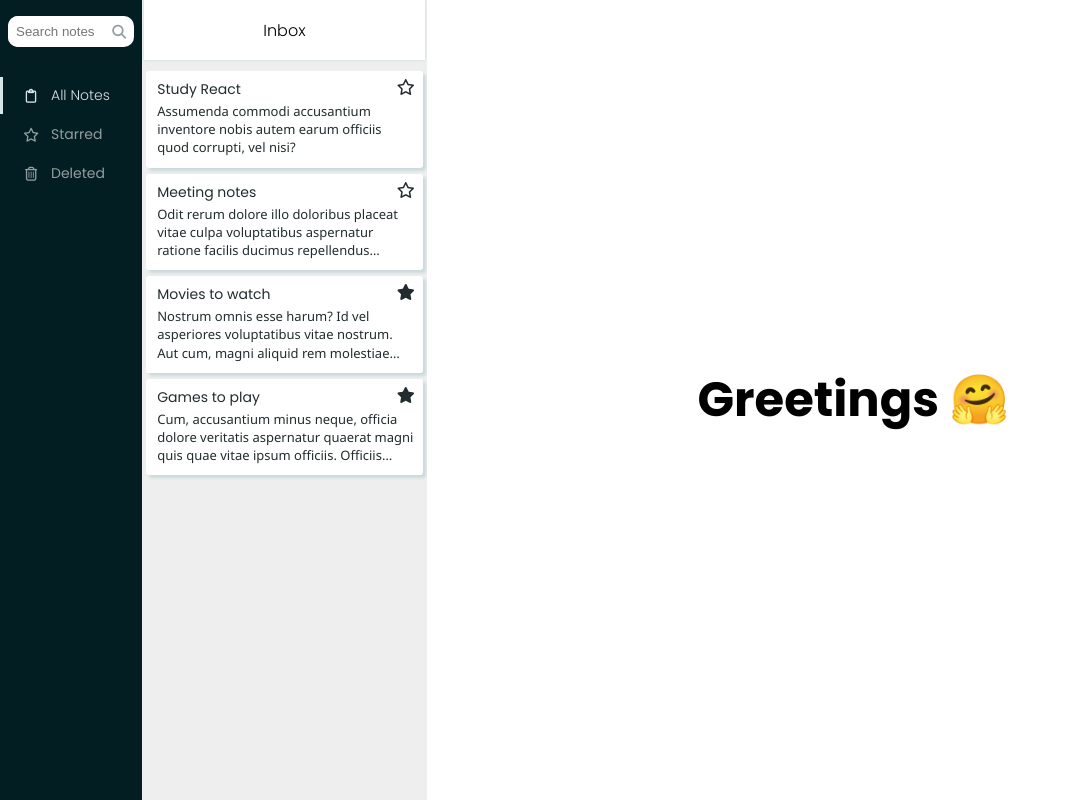
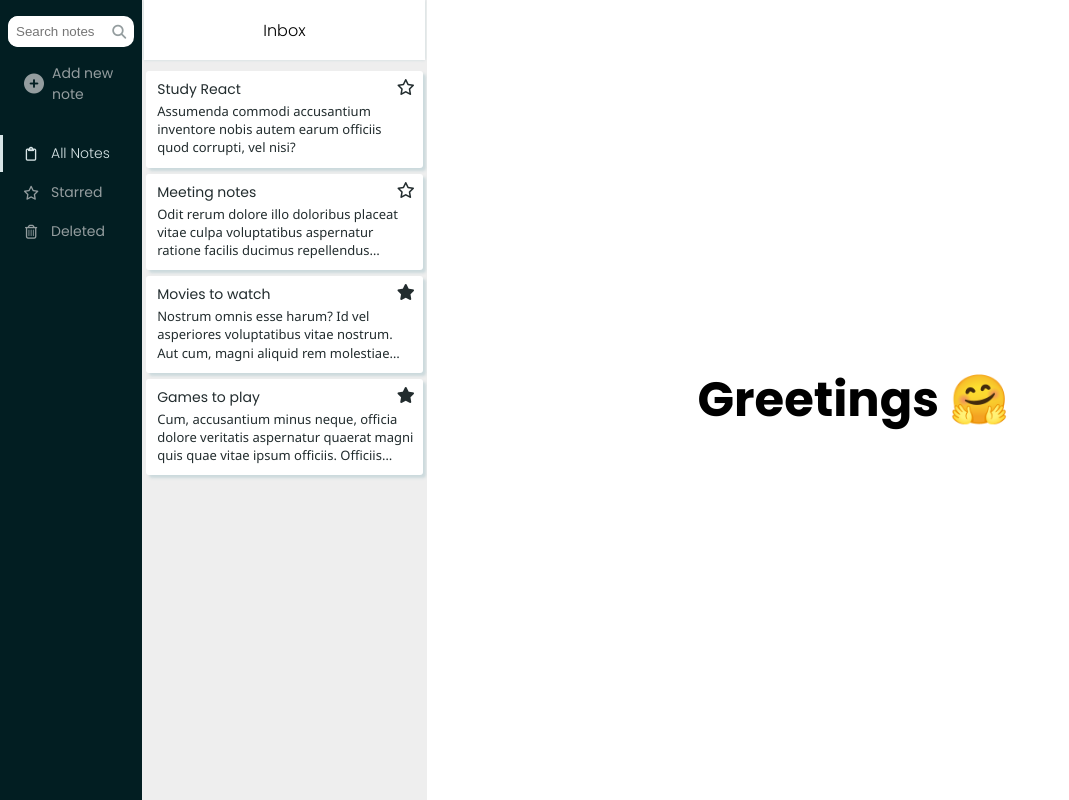
Before and after one commit to KristijanJ/notester, a React (Create React App) app: page /notes in a window 1280 px wide. Shown: the whole page, without its empty margins (0-1069 px from the left). Built offline with nearby package versions, Linux system fonts and the light colour scheme.

Commit message:
added option to add and delete notes, deleted notes go to deleted folder

```diff
--- a/src/assets/styles/menu.module.css
+++ b/src/assets/styles/menu.module.css
@@ -29,7 +29,6 @@
   position: relative;
   color: #021e22;
   background: #fff;
-
 }
 
 .searchInputContainer .searchIcon {
@@ -78,3 +77,24 @@
   justify-content: center;
   align-items: center;
 }
+
+.addNewNoteContainer {
+  margin: 16px;
+  cursor: pointer;
+  display: flex;
+  align-items: center;
+  color: #949d9f;
+}
+
+.addNewNoteContainer i {
+  padding: 8px;
+  font-size: 20px;
+}
+
+.addNewNoteText {
+  font-size: 14px;
+}
+
+.addNewNoteContainer:hover {
+  color: #fff;
+}
--- a/src/components/ActiveNote.js
+++ b/src/components/ActiveNote.js
@@ -2,10 +2,12 @@ import React, { Component } from "react";
 
 // REDUX
 import { connect } from "react-redux";
-import { fetchNote } from "../store/actions/notesActions";
-import { handleTitleChange } from "../store/actions/notesActions";
-import { handleBodyChange } from "../store/actions/notesActions";
-import { updateNote } from "../store/actions/notesActions";
+import {
+  deleteNote,
+  handleBodyChange,
+  handleTitleChange,
+  fetchNote
+} from "../store/actions/notesActions";
 
 // STYLES
 import styles from "../assets/styles/activeNote.module.css";
@@ -31,7 +33,10 @@ class ActiveNote extends Component {
                 <i className="fas fa-check"></i>
                 <i className="far fa-copy"></i>
                 <i className="fas fa-arrows-alt"></i>
-                <i className="far fa-trash-alt"></i>
+                <i
+                  className="far fa-trash-alt"
+                  onClick={() => this.props.deleteNote(this.props.note)}
+                ></i>
               </div>
             </div>
             <div id={styles.toolbar}>
@@ -72,8 +77,8 @@ const mapDispatchToProps = dispatch => {
     handleBodyChange: (e, note) => {
       dispatch(handleBodyChange(e, note));
     },
-    updateNote: note => {
-      dispatch(updateNote(note));
+    deleteNote: note => {
+      dispatch(deleteNote(note));
     }
   };
 };
--- /dev/null
+++ b/src/components/AddNewNote.js
@@ -0,0 +1,18 @@
+import React, { Component } from "react";
+import styles from "../assets/styles/menu.module.css";
+
+class AddNewNote extends Component {
+  render() {
+    return (
+      <div
+        onClick={this.props.addNewNote}
+        className={styles.addNewNoteContainer}
+      >
+        <i className="fas fa-plus-circle"></i>
+        <span className={styles.addNewNoteText}>Add new note</span>
+      </div>
+    );
+  }
+}
+
+export default AddNewNote;
--- a/src/components/App.js
+++ b/src/components/App.js
@@ -7,7 +7,7 @@ import NoActiveNote from './NoActiveNote';
 
 // REDUX
 import { connect } from 'react-redux';
-import { fetchAllNotes } from '../store/actions/notesActions';
+import { fetchAllNotes, addNewNote } from '../store/actions/notesActions';
 
 // CSS STYLES
 import styles from '../assets/styles/app.module.css';
@@ -20,7 +20,7 @@ class App extends Component {
   render() {
     return (
       <div className={styles.appContainer}>
-        <Menu />
+        <Menu addNewNote={this.props.addNewNote} />
         <NoteList />
         <Switch>
           <Route path="/notes/:id" render={(props) => <ActiveNote {...props} />} />
@@ -42,6 +42,9 @@ const mapDispatchToProps = dispatch => {
   return {
     fetchAllNotes: () => {
       dispatch(fetchAllNotes());
+    },
+    addNewNote: () => {
+      dispatch(addNewNote());
     }
   }
 }
--- a/src/components/Menu.js
+++ b/src/components/Menu.js
@@ -1,14 +1,16 @@
 import React, { Component } from 'react';
 import SearchNotesForm from './SearchNotesForm';
+import AddNewNote from './AddNewNote';
+import NoteFilters from './NoteFilters';
 
 import styles from '../assets/styles/menu.module.css';
-import NoteFilters from './NoteFilters';
 
 class Menu extends Component {
   render() {
     return (
       <div className={styles.menuWrapper}>
         <SearchNotesForm />
+        <AddNewNote addNewNote={this.props.addNewNote} />
         <NoteFilters />
       </div>
     )
--- a/src/components/NoteFilters.js
+++ b/src/components/NoteFilters.js
@@ -10,26 +10,10 @@ import styles from "../assets/styles/menu.module.css";
 class NoteFilters extends Component {
 
   componentDidMount() {
-    // let allNotes = this.props.notes.filter(note => !note.deleted);
-    this.props.filterNotes("All Notes");
+    this.props.filterNotes(this.props.selectedFilter);
   }
 
   handleOnClick = event => {
-    // if (event.target.innerText === "All Notes") {
-    //   let allNotes = this.props.notes.filter(note => !note.deleted);
-    //   this.props.filterAllNotes(allNotes);
-    //   this.setState({ activeFilter: 'All Notes' })
-    // }
-    // if (event.target.innerText === "Starred") {
-    //   let starredNotes = this.props.notes.filter(note => note.starred);
-    //   this.props.filterStarredNotes(starredNotes);
-    //   this.setState({ activeFilter: 'Starred' })
-    // }
-    // if (event.target.innerText === "Deleted") {
-    //   let deletedNotes = this.props.notes.filter(note => note.deleted);
-    //   this.props.filterDeletedNotes(deletedNotes);
-    //   this.setState({ activeFilter: 'Deleted' })
-    // }
     let selectedFitler = event.target.innerText;
     this.props.filterNotes(selectedFitler);
   };
--- a/src/components/NoteList.js
+++ b/src/components/NoteList.js
@@ -9,6 +9,10 @@ import { fetchNote } from "../store/actions/notesActions";
 import { Route } from "react-router-dom";
 
 class NoteList extends Component {
+
+  componentWillReceiveProps(){
+    console.log('NoteList receiving props')
+  }
 
   openNote = (note, history) => {
     history.push(`/notes/${note.id}`);
--- a/src/store/actions/notesActions.js
+++ b/src/store/actions/notesActions.js
@@ -14,6 +14,19 @@ export const filterNotes = selectedFilter => {
 export const fetchNote = note => {
   return {
     type: "FETCH_NOTE",
+    payload: note
+  };
+};
+
+export const addNewNote = () => {
+  return {
+    type: "ADD_NOTE"
+  };
+};
+
+export const deleteNote = note => {
+  return {
+    type: "DELETE_NOTE",
     payload: note
   };
 };
@@ -37,10 +50,3 @@ export const handleBodyChange = (e, note) => {
     }
   };
 };
-
-export const updateNote = note => {
-  return {
-    type: "UPDATE_NOTE",
-    payload: note
-  };
-};
--- a/src/store/reducers/notesReducer.js
+++ b/src/store/reducers/notesReducer.js
@@ -52,7 +52,7 @@ const initState = {
     }
   ],
   note: {},
-  selectedFilter: ""
+  selectedFilter: "All Notes"
 };
 
 const notesReducer = (state = initState, action) => {
@@ -71,6 +71,36 @@ const notesReducer = (state = initState, action) => {
         ...state,
         note: action.payload
       };
+
+    case "ADD_NOTE":
+      return {
+        ...state,
+        notes: [
+          ...state.notes,
+          {
+            id: state.notes.length + 1,
+            title: "",
+            body: "",
+            createdAt: "15/08/2019",
+            category: "inbox",
+            starred: false,
+            deleted: false
+          }
+        ]
+      }
+
+    case "DELETE_NOTE":
+      return {
+        ...state,
+        notes: state.notes.map(note => note.id === action.payload.id ? { ...note, deleted: true } : note)
+      }
+
+    // case "DELETE_NOTE":
+    //   return {
+    //     ...state,
+    //     notes: state.notes.filter(note => note.id !== action.payload.id)
+    //   }
+
     case "HANDLE_TITLE_CHANGE":
       return {
         ...state,
```
